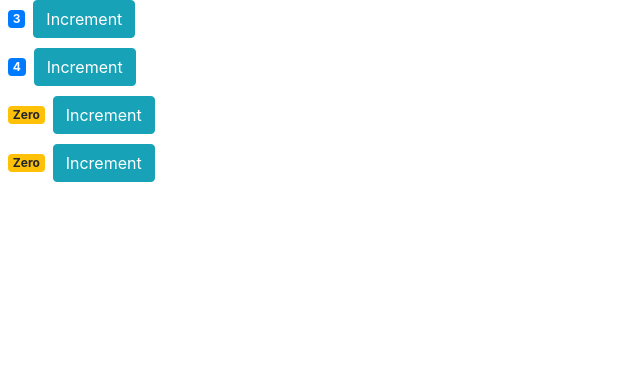
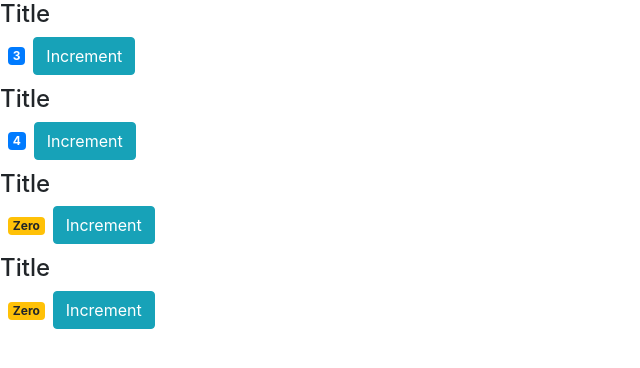
Before and after one commit to maikhanh123/react-couters, a React (Create React App) app: page / in a window 1280 px wide. Shown: the top 368 px of the page, without its empty margins (0-640 px from the left). Built offline with nearby package versions, Linux system fonts and the light colour scheme.

Commit message:
props.children

```diff
--- a/src/components/counter.jsx
+++ b/src/components/counter.jsx
@@ -13,6 +13,7 @@ class Counter extends Component {
   render() {
     return (
       <div style={{marginBottom: 10}}>
+        {this.props.children}
         <span className={this.getBadgeClasses()}>{this.formatCount()}</span>
         <button
           onClick={() => this.handleIncrement({ id: 1 })}
--- a/src/components/counters.jsx
+++ b/src/components/counters.jsx
@@ -1,19 +1,23 @@
 import React, { Component } from "react";
-import Counter from './counter';
+import Counter from "./counter";
 class Counters extends Component {
   state = {
-      counters : [
-          {id: 1, value: 3},
-          {id: 2, value: 4},
-          {id: 3, value: 0},
-          {id: 4, value: 0},
-      ]
+    counters: [
+      { id: 1, value: 3 },
+      { id: 2, value: 4 },
+      { id: 3, value: 0 },
+      { id: 4, value: 0 }
+    ]
   };
   render() {
     return (
-        <div>
-            {this.state.counters.map(counter => <Counter key={counter.id} value={counter.value}/>)}
-        </div>
+      <div>
+        {this.state.counters.map(counter => (
+          <Counter key={counter.id} value={counter.value}>
+            <h4>Title</h4>
+          </Counter>
+        ))}
+      </div>
     );
   }
 }
```
